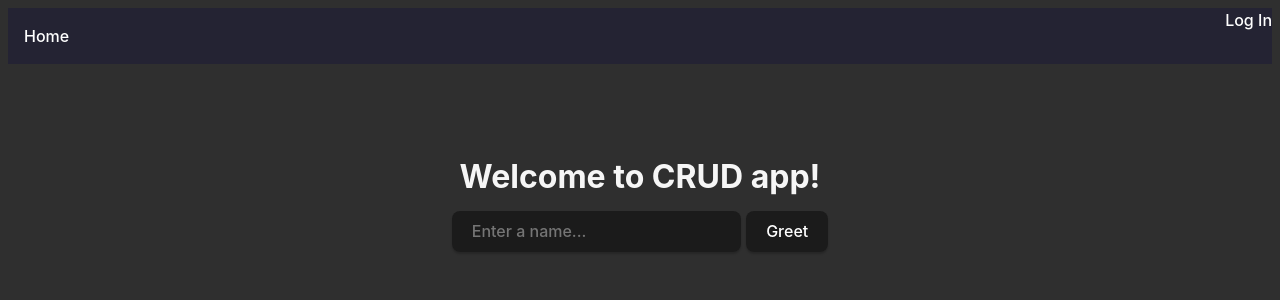
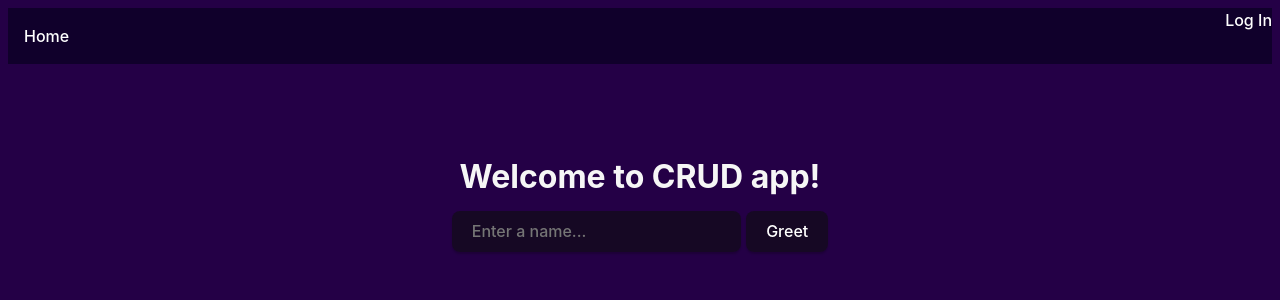
Before and after one commit to s9kt/FBLA-2023-Submission, a Vue app: page / in a window 1280 px wide. Shown: the top 300 px of the page. Built offline with nearby package versions, Linux system fonts and the light colour scheme.

Commit message:
moved nav styles

```diff
--- a/src/components/NavBar.vue
+++ b/src/components/NavBar.vue
@@ -4,3 +4,29 @@
         <li class="nav-item-right"><a href="/login">Log In</a></li>
     </nav>
 </template>
+
+<style scoped>
+nav {
+  display: flex;
+  list-style-type: none;
+  flex-wrap: wrap;
+  background-color: #10002B;
+}
+
+nav a {
+  color: #ffffff;
+}
+
+nav a:hover {
+  color:#E0AAFF;
+}
+
+nav li.nav-item-left {
+  float: left;
+  padding: 1em;
+}
+
+nav li.nav-item-right {
+  margin-left: auto;
+}
+</style>
--- a/src/styles.css
+++ b/src/styles.css
@@ -5,7 +5,7 @@
   font-weight: 400;
 
   color: #f6f6f6;
-  background-color: #2f2f2f;
+  background-color: #240046;
 
   font-synthesis: none;
   text-rendering: optimizeLegibility;
@@ -21,30 +21,6 @@
   flex-direction: column;
   justify-content: center;
   text-align: center;
-}
-
-nav {
-  display: flex;
-  list-style-type: none;
-  flex-wrap: wrap;
-  background-color: #242333;
-}
-
-nav a {
-  color: #ffffff;
-}
-
-nav a:hover {
-  color:#adb1ff;
-}
-
-nav li.nav-item-left {
-  float: left;
-  padding: 1em;
-}
-
-nav li.nav-item-right {
-  margin-left: auto;
 }
 
 .logo {
```
